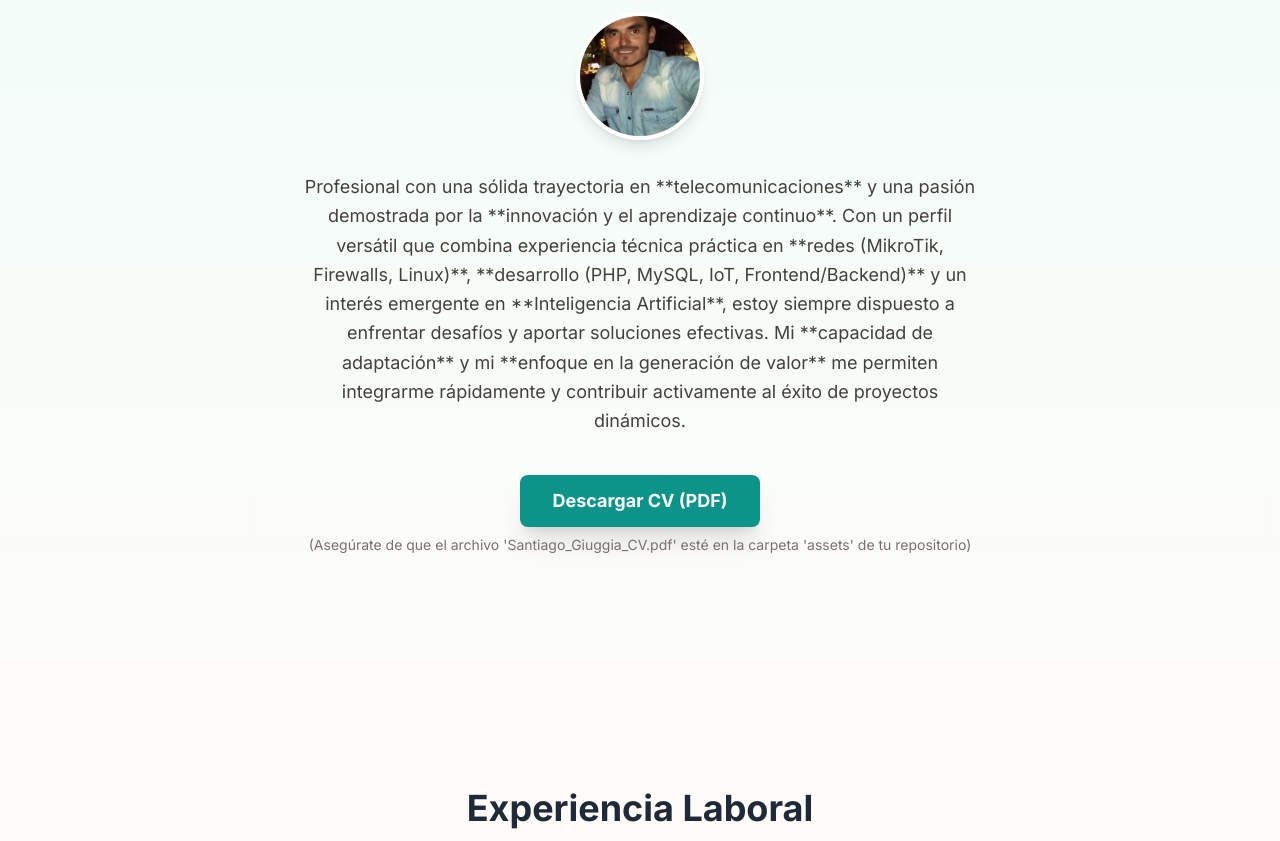
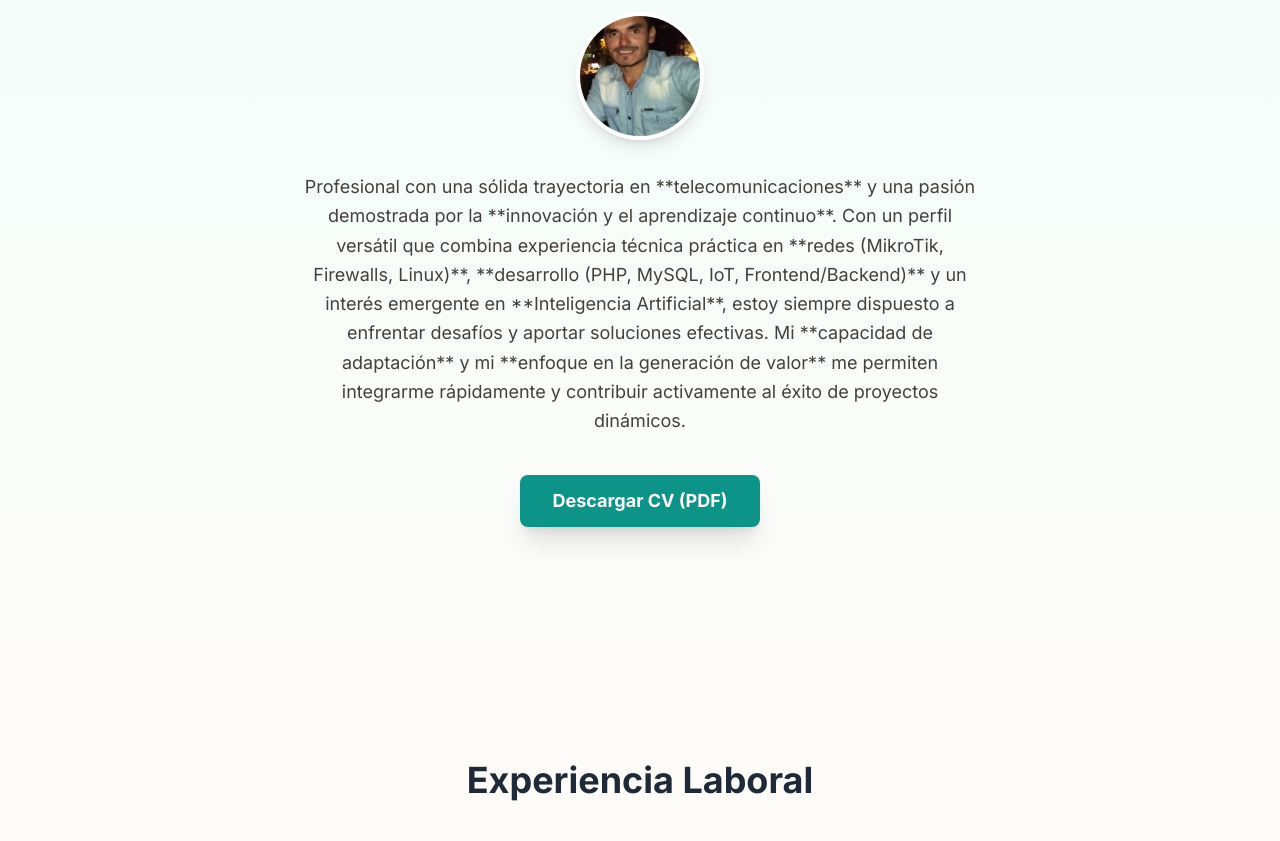
Before and after one commit to santiagogiuggia/cvweb, a plain HTML site: page index.html in a window 1280 px wide. Shown: the part 256-1097 px from the top of the page. Drawn offline with nearby package versions, Linux system fonts and the light colour scheme.

Commit message:
Update index.html

```diff
--- a/index.html
+++ b/index.html
@@ -29,12 +29,12 @@
     <!-- Visualization & Content Choices:
         - Report Info: Datos de contacto, resumen, nombre, foto de perfil. -> Goal: Presentación inicial y atracción. -> Viz/Presentation Method: Sección de héroe con foto circular, texto principal optimizado para empleadores y botón de descarga de CV. -> Interaction: Clic en el botón para descargar. -> Justificación: Captura la atención y da una visión general poderosa, ofreciendo una acción inmediata al reclutador y una conexión personal. -> Library/Method: HTML y Tailwind CSS.
         - Report Info: Experiencia laboral. -> Goal: Detallar trayectoria con logros cuantificables. -> Viz/Presentation Method: Tarjetas de experiencia con detalles de fechas, puesto y empresa, y bullet points enfocados en acciones y resultados. -> Interaction: Hover para sutil realce. -> Justificación: Facilita la lectura de cada puesto de forma independiente y destaca el impacto del trabajo, con feedback visual de interacción. -> Library/Method: HTML y Tailwind CSS.
-        - Report Info: Creación de WISP-ISP, IoT, SecuraTech Solutions y Portero Web. -> Goal: Mostrar iniciativa y proyectos concretos en diversas áreas, incluyendo desarrollo web. -> Viz/Presentation Method: Sección de "Proyectos Destacados" con descripciones detalladas y enlaces a los proyectos. -> Interaction: Hover para sutil realce y clic en enlaces para ver proyectos. -> Justification: Aporta pruebas tangibles de experiencia y capacidad de ejecución más allá de roles formales, con feedback visual. -> Library/Method: HTML y Tailwind CSS.
+        - Report Info: Creación de WISP-ISP, IoT, SecuraTech Solutions y Portero Web. -> Goal: Mostrar iniciativa y proyectos concretos en diversas áreas, incluyendo desarrollo web. -> Viz/Presentation Method: Sección de "Proyectos Destacados" con descripciones detalladas y enlaces a los proyectos. -> Interaction: Hover para sutil realce y clic en enlaces para ver proyectos. -> Justificación: Aporta pruebas tangibles de experiencia y capacidad de ejecución más allá de roles formales, con feedback visual. -> Library/Method: HTML y Tailwind CSS.
         - Report Info: Habilidades (agrupadas y con niveles, con Frontend, Backend, IA a nivel intermedio). -> Goal: Mostrar competencias y nivel de dominio en áreas tecnológicas clave de forma organizada y con un nivel de expertise mejorado. -> Viz/Presentation Method: Etiquetas (badges) para cada habilidad con un indicador de nivel de texto simple (ej. "Avanzado", "Intermedio", "Básico"). -> Interaction: Ninguna específica, visualización de la lista organizada. -> Justificación: Mejora drásticamente la legibilidad y permite al reclutador identificar rápidamente conjuntos de habilidades relevantes, con diseño refinado y niveles ajustados. -> Library/Method: HTML y Tailwind CSS.
         - Report Info: Testimonios/Recomendaciones. -> Goal: Generar confianza y validación externa. -> Viz/Presentation Method: Sección de citas con nombre y cargo del recomendador. -> Interaction: Scroll vertical para explorar múltiples testimonios. -> Justification: Añade credibilidad directa al perfil. -> Library/Method: HTML y Tailwind CSS.
-        - Report Info: Educación y certificaciones (actualizadas con MTCNA). -> Goal: Acreditar formación y certificaciones específicas. -> Viz/Presentation Method: Lista clara de títulos y certificaciones. -> Interaction: Hover para sutil realce. -> Justification: Facilita la rápida identificación de la formación académica y validaciones profesionales, con feedback visual. -> Library/Method: HTML y Tailwind CSS.
-        - Report Info: Idiomas. -> Goal: Mostrar competencias lingüísticas. -> Viz/Presentation Method: Lista simple. -> Interaction: Ninguna. -> Justification: Claridad en la presentación de los idiomas. -> Library/Method: HTML y Tailwind CSS.
-        - Report Info: Contacto (emails actualizados y WhatsApp link). -> Goal: Facilitar la comunicación directa y moderna. -> Viz/Presentation Method: Íconos y enlaces directos para email principal y WhatsApp. -> Interaction: Clic en enlaces para contactar. -> Justification: Mejora la accesibilidad y moderniza las opciones de contacto. -> Library/Method: HTML y Tailwind CSS.
+        - Report Info: Educación y certificaciones (actualizadas con MTCNA). -> Goal: Acreditar formación y certificaciones específicas. -> Viz/Presentation Method: Lista clara de títulos y certificaciones. -> Interaction: Hover para sutil realce. -> Justificación: Facilita la rápida identificación de la formación académica y validaciones profesionales, con feedback visual. -> Library/Method: HTML y Tailwind CSS.
+        - Report Info: Idiomas. -> Goal: Mostrar competencias lingüísticas. -> Viz/Presentation Method: Lista simple. -> Interaction: Ninguna. -> Justificación: Claridad en la presentación de los idiomas. -> Library/Method: HTML y Tailwind CSS.
+        - Report Info: Contacto (emails actualizados y WhatsApp link). -> Goal: Facilitar la comunicación directa y moderna. -> Viz/Presentation Method: Íconos y enlaces directos para email principal y WhatsApp. -> Interaction: Clic en enlaces para contactar. -> Justificación: Mejora la accesibilidad y moderniza las opciones de contacto. -> Library/Method: HTML y Tailwind CSS.
     -->
     <!-- CONFIRMATION: NO SVG graphics used. NO Mermaid JS used. -->
 
@@ -134,9 +134,6 @@
                 <a href="assets/Santiago_Giuggia_CV.pdf" download class="inline-block brand-bg-primary text-white font-bold py-3 px-8 rounded-lg shadow-xl hover:bg-teal-700 transition-all text-lg">
                     Descargar CV (PDF)
                 </a>
-                <p class="text-sm text-stone-500 mt-2">
-                    (Asegúrate de que el archivo 'Santiago_Giuggia_CV.pdf' esté en la carpeta 'assets' de tu repositorio)
-                </p>
             </div>
         </div>
     </section>
```
